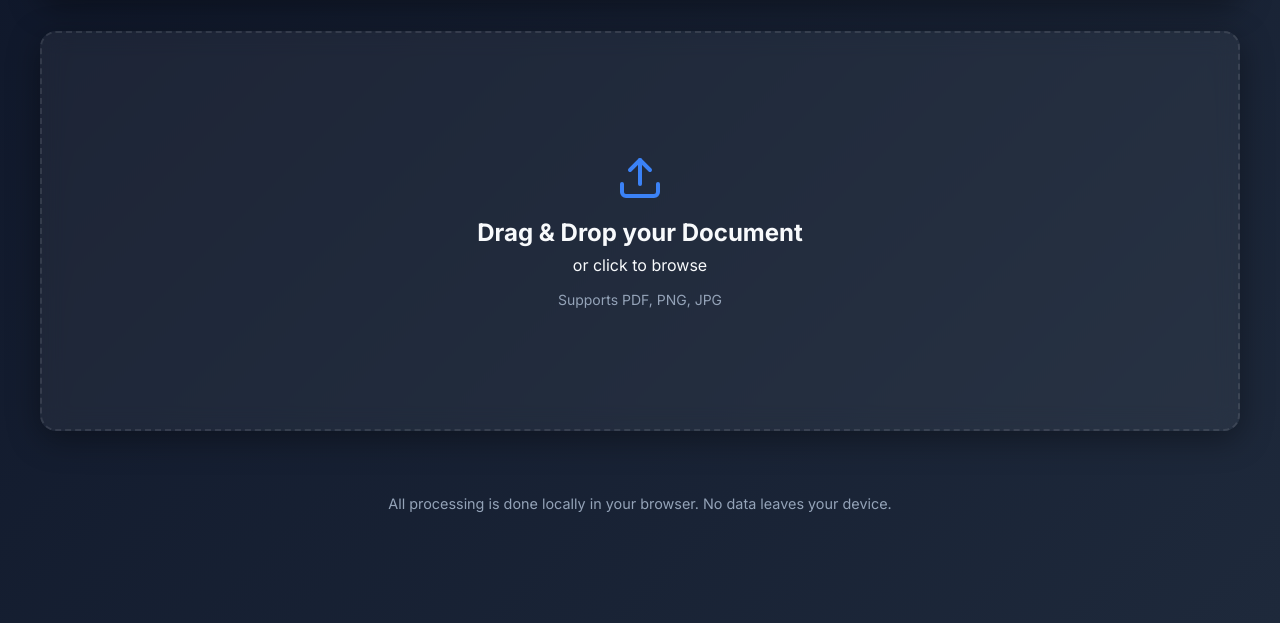
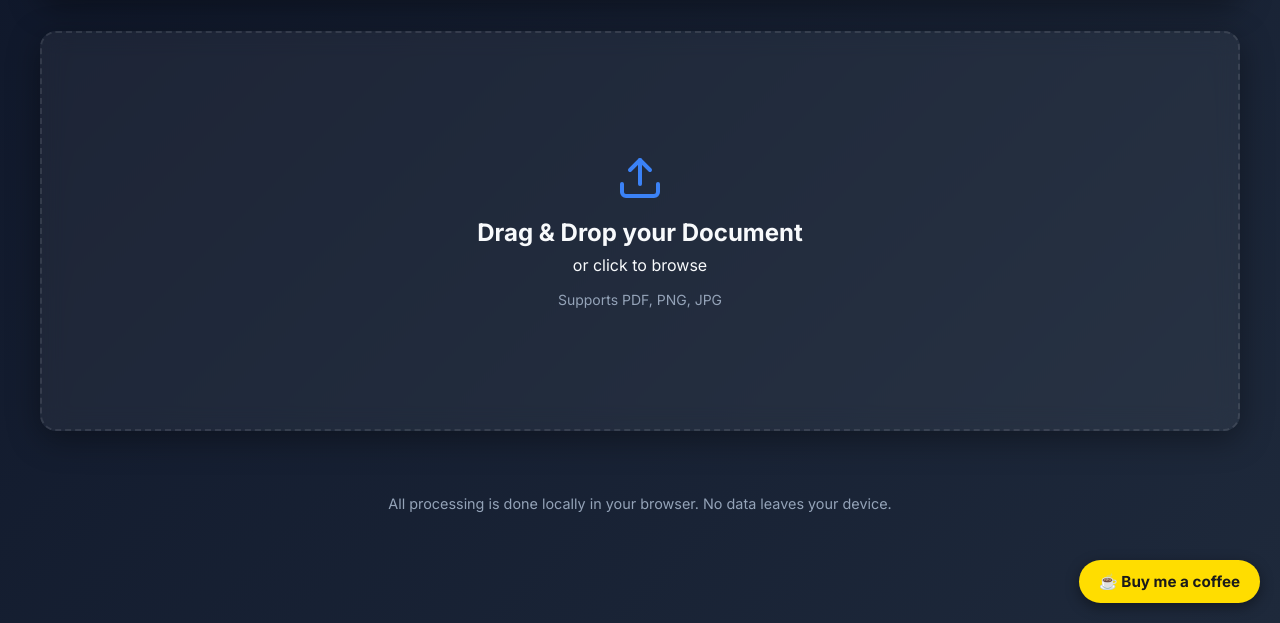
Before and after one commit to bhartman21/inkless, a website built with Vite: page index.html in a window 1280 px wide. Shown: the part 177-800 px from the top of the page. Built offline with nearby package versions, Linux system fonts and the light colour scheme.

Commit message:
feat: add floating BuyMeACoffee button to bottom-right corner (#1)

```diff
--- a/index.html
+++ b/index.html
@@ -64,5 +64,6 @@
       </footer>
     </div>
     <script type="module" src="/main.js"></script>
+    <a href="https://www.buymeacoffee.com/bhartman21" target="_blank" rel="noopener noreferrer" class="bmc-button">☕ Buy me a coffee</a>
   </body>
 </html>
--- a/style.css
+++ b/style.css
@@ -389,3 +389,28 @@ input[type="color"]::-webkit-color-swatch {
 .hidden {
   display: none !important;
 }
+
+.bmc-button {
+  position: fixed;
+  bottom: 20px;
+  right: 20px;
+  z-index: 1000;
+  display: flex;
+  align-items: center;
+  gap: 8px;
+  padding: 12px 20px;
+  background: #FFDD00;
+  color: #1a1a1a;
+  font-family: var(--font-family);
+  font-size: 0.95rem;
+  font-weight: 700;
+  text-decoration: none;
+  border-radius: 50px;
+  box-shadow: 0 4px 14px rgba(0, 0, 0, 0.4);
+  transition: transform 0.2s ease, box-shadow 0.2s ease;
+}
+
+.bmc-button:hover {
+  transform: translateY(-2px);
+  box-shadow: 0 6px 20px rgba(0, 0, 0, 0.5);
+}
```
